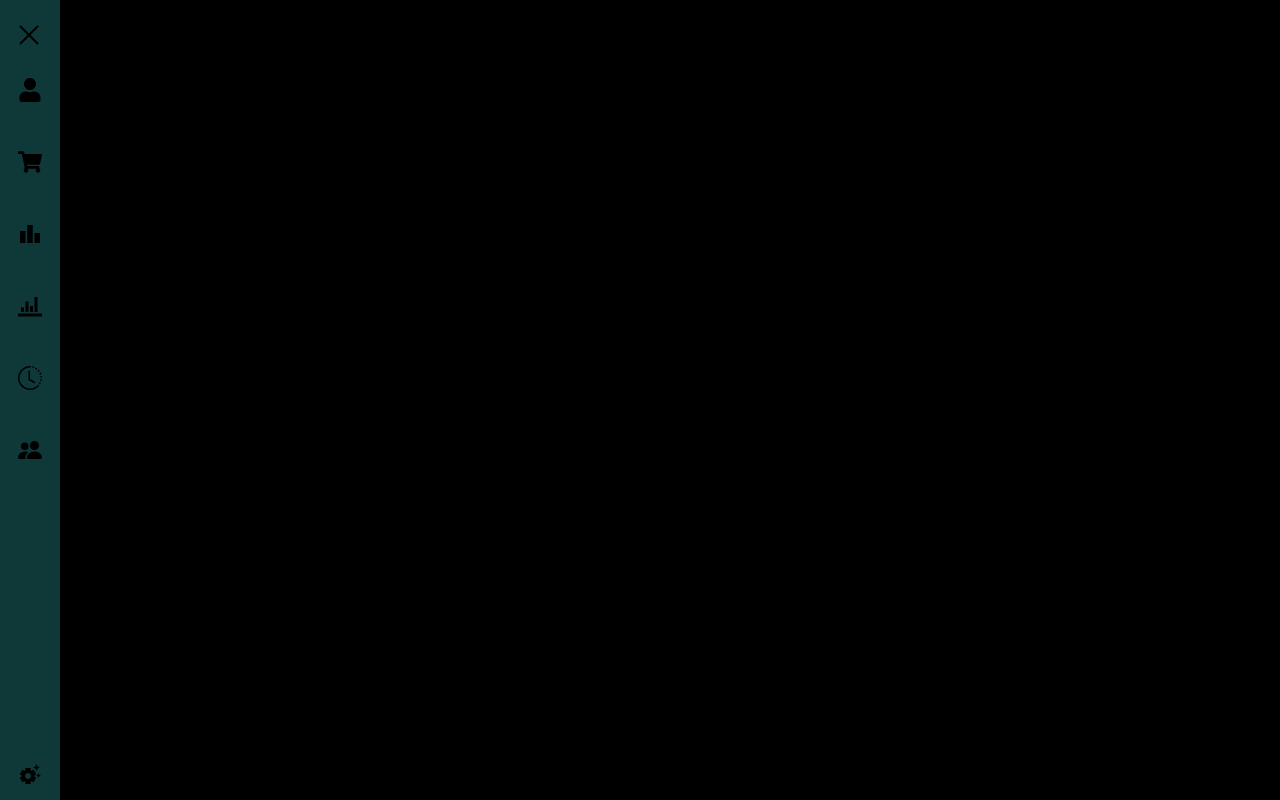
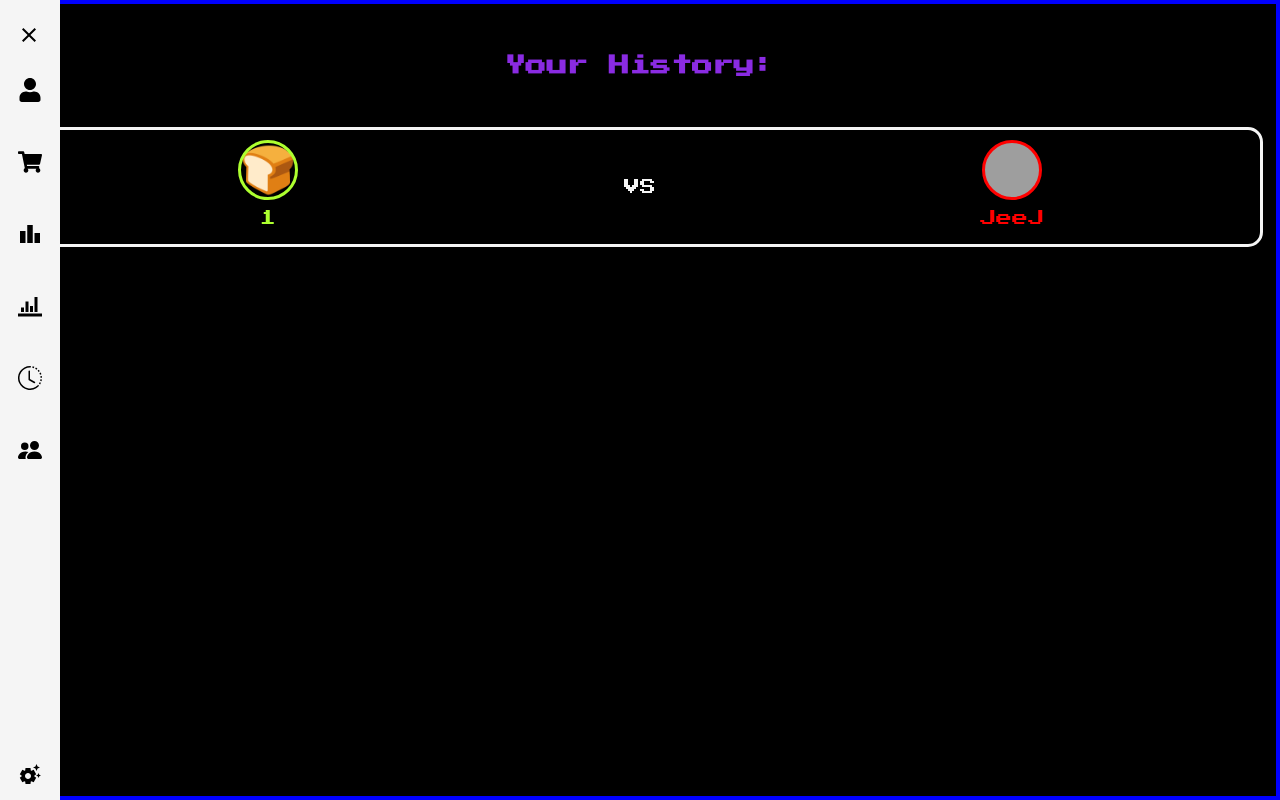
Before and after one commit to AntoninLiens/Disco-PONG, a React (Create React App) app in the folder app/: page /homePage/1/history in a window 1280 px wide. Both pictures are taken after a click on the link 29 px from the left and 35 px from the top of the page. Shown: the top 800 px of the page. Built offline with nearby package versions, Linux system fonts and the light colour scheme; grey boxes are pictures that could not be loaded.

Commit message:
better NavBar

```diff
--- a/app/src/components/History/History.css
+++ b/app/src/components/History/History.css
@@ -1,5 +1,5 @@
 .historyPage {
-	position: absolute;
+	position: relative;
 	width: 100%;
 	height: 100%;
 	background: black;
@@ -7,11 +7,11 @@
 }
 
 .history_box {
-	position: relative;
+	position: absolute;
+	top: 0;
 	width: 100%;
 	height: 100%;
 	border: 4px solid blue;
-	border-radius: 10px;
 }
 
 .historyPage > .history_box > h1 {
--- a/app/src/components/NavBar/NavBar.css
+++ b/app/src/components/NavBar/NavBar.css
@@ -1,11 +1,12 @@
 .NavBar {
+	display: inline-block;
 	margin: 0;
-	position: fixed;
 	top: 0;
 	height: 100vh;
 	width: 60px;
 	position: relative;
 	transition: 0.5s ease-in-out;
+	z-index: 1;
 }
 
 .fold {
@@ -17,6 +18,7 @@
 }
 
 .NavBar .affNavBar {
+	color: black;
 	margin: 11px 5px;
 	padding: 12px;
 	left: 0;
@@ -25,7 +27,7 @@
 .NavBar .affNavBar:hover {
 	color: whitesmoke;
 	background: black;
-	border-radius: 15px;
+	border-radius: 50%;
 }
 
 #isHere {
@@ -45,7 +47,7 @@
 	display: flex;
 	flex-direction: column;
 	padding: 55px 0;
-	background: rgba(62, 232, 232, 0.238);
+	background: whitesmoke;
 }
 
 .NavBar ul li {
@@ -62,15 +64,14 @@ a:-webkit-any-link {
 	color: black;
 }
 
-a:-webkit-any-link:hover {
+.NavBar ul li:hover a:-webkit-any-link {
 	text-decoration: none;
 	color: white;
 }
 
 .NavBar ul li:hover {
-	background: teal;
+	background: black;
 	border-radius: 50%;
-	box-shadow: white 3px 5px 20px 0px;
 	cursor: pointer;
 }
 
--- a/app/src/components/NavBar/NavBar.tsx
+++ b/app/src/components/NavBar/NavBar.tsx
@@ -1,6 +1,6 @@
 import { Link } from "react-router-dom";
 import { FaUser, FaShoppingCart } from "react-icons/fa"
-import { MdLeaderboard, MdSettingsSuggest, MdMenu } from "react-icons/md"
+import { MdLeaderboard, MdSettingsSuggest, MdMenu, MdClose } from "react-icons/md"
 import { ImStatsBars } from "react-icons/im"
 import { BsClockHistory, BsPeopleFill } from "react-icons/bs"
 import { GrClose } from "react-icons/gr"
@@ -29,7 +29,7 @@ export default function NavBar({id}: any) {
 
 	return (
 		<div className={`NavBar ${aff}`}>
-			<a id="isHere" className={`affNavBar ${fold}`} onClick={affNavBar}><GrClose size={24} /></a>
+			<a id="isHere" className={`affNavBar ${fold}`} onClick={affNavBar}><MdClose size={24} /></a>
 			<a id="isHide" className={`affNavBar ${unfold}`} onClick={affNavBar}><MdMenu size={24}/></a>
 			<ul>
 				<li><Link to={`/homePage/${id}/profile`}><FaUser size={24}/></Link></li>
```
